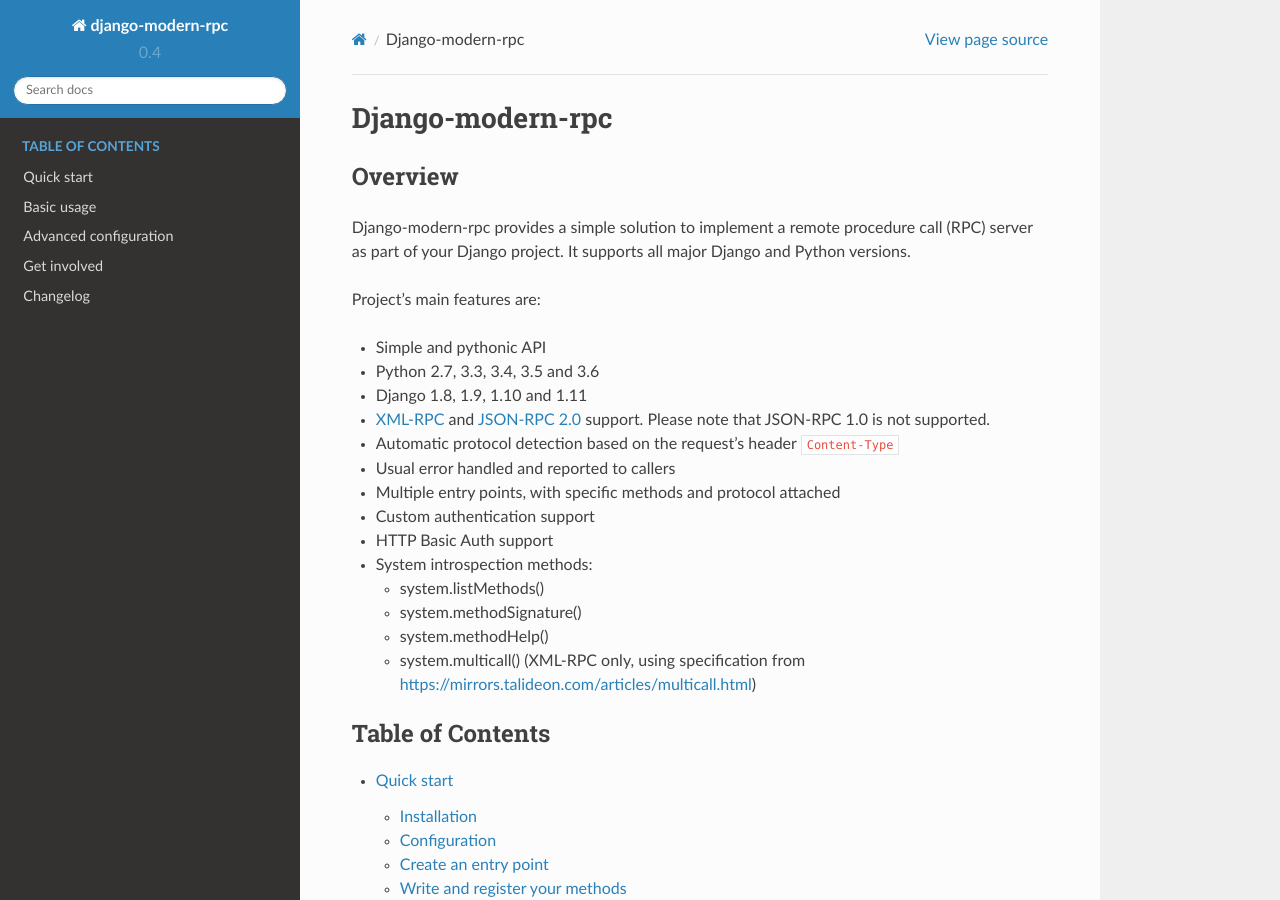
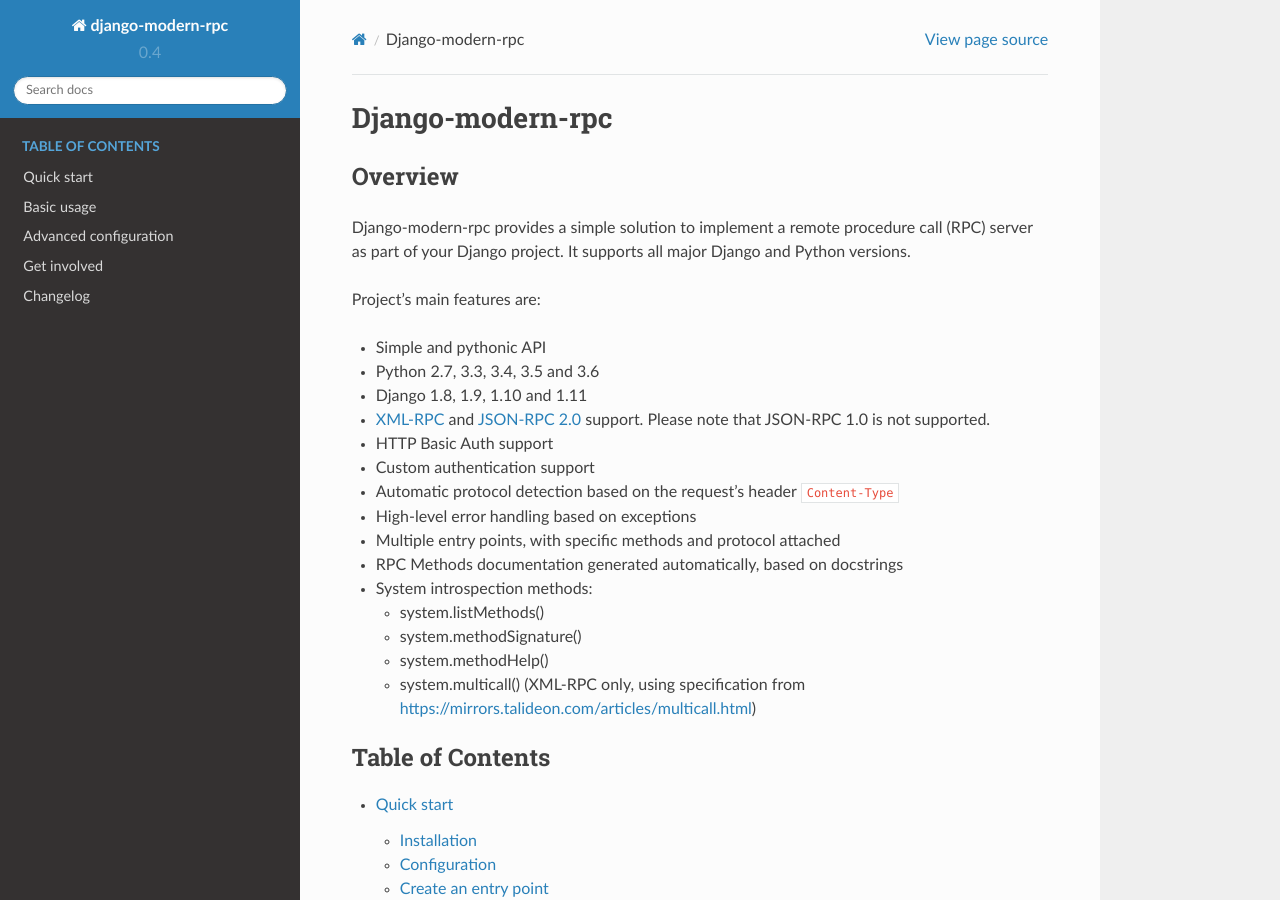
Before and after one commit to alorence/django-modern-rpc, a Sphinx documentation site: the page built from docs/source/index.rst, in a window 1280 px wide and 900 px high. Built offline with Sphinx 7.4.7 and the Read the Docs theme 2.0.0, drawn with Linux system fonts in a browser that asks for light colours.

```diff
--- a/docs/source/index.rst
+++ b/docs/source/index.rst
@@ -14,11 +14,12 @@ Project's main features are:
 - Python 2.7, 3.3, 3.4, 3.5 and 3.6
 - Django 1.8, 1.9, 1.10 and 1.11
 - XML-RPC_ and `JSON-RPC 2.0`_ support. Please note that JSON-RPC 1.0 is not supported.
+- HTTP Basic Auth support
+- Custom authentication support
 - Automatic protocol detection based on the request's header ``Content-Type``
-- Usual error handled and reported to callers
+- High-level error handling based on exceptions
 - Multiple entry points, with specific methods and protocol attached
-- Custom authentication support
-- HTTP Basic Auth support
+- RPC Methods documentation generated automatically, based on docstrings
 - System introspection methods:
 
   - system.listMethods()
```
Also changed, not shown: README.rst (+13 -17 lines).
